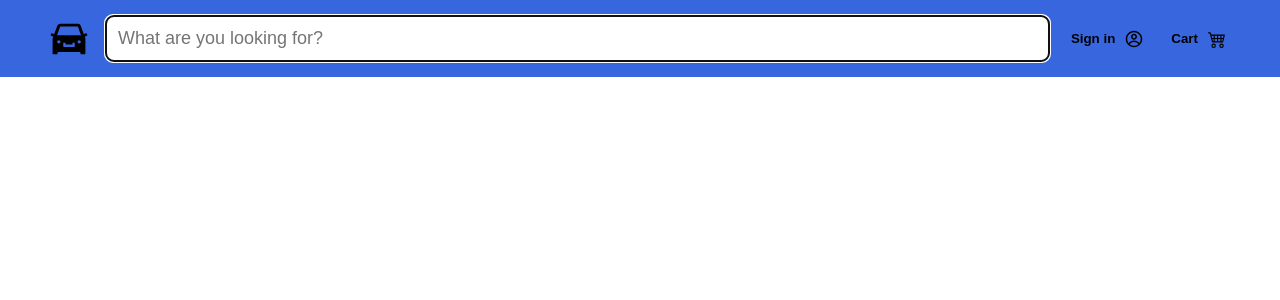
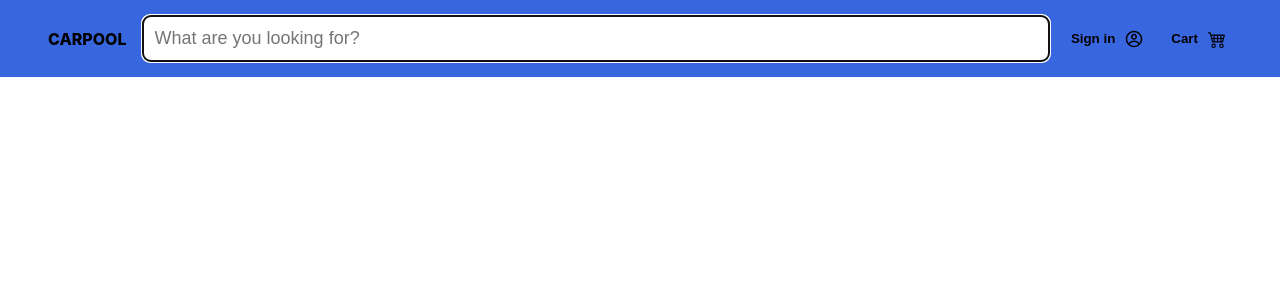
Before and after one commit to HNOONa-0/Carpool, a React (Create React App) app: page / in a window 1280 px wide. Shown: the top 300 px of the page. Built offline with nearby package versions, Linux system fonts and the light colour scheme.

Commit message:
complete navbar, logo change

```diff
--- a/src/App.js
+++ b/src/App.js
@@ -12,10 +12,6 @@ function App() {
         isMod={isMod}
         setIsMod={setIsMod}
       />
-      {/* <SignIn
-        isMod={isMod}
-        setIsMod={setIsMod}
-      /> */}
       <LogModal
         isMod={isMod}
         setIsMod={setIsMod}
--- a/src/Header/Header.css
+++ b/src/Header/Header.css
@@ -38,7 +38,7 @@
   background-color: inherit;
   cursor: pointer;
   outline: none;
-  font-weight: 800;
+  font-weight: 600;
   transition: all 0.5s;
   display: flex;
   align-items: center;
@@ -48,3 +48,9 @@
   /* color:#595A5B; */
   color:#76B7F9;
 }
+.logo{
+  font-weight: 800;
+  background-color: transparent;
+  text-transform: uppercase;
+  cursor: pointer;
+}
--- a/src/Header/Header.js
+++ b/src/Header/Header.js
@@ -9,7 +9,8 @@ const Header=({isMod,setIsMod})=>{
     <header className='header1'>
       <div className='nav1'>
         <div>
-          <AiFillCar size="42px"/>
+          {/* <AiFillCar size="42px"/> */}
+          <h2 className="logo">carpool</h2>
         </div>
         <div className='searchdiv1'>
           <input
--- a/src/LogModal/Signin/Signin.js
+++ b/src/LogModal/Signin/Signin.js
@@ -1,4 +1,3 @@
-import { Modal } from '@mui/material';
 import React, { useState } from 'react';
 import LabelInput from '../../LabelInput/LabelInput';
 const SignIn=({isOn,setIsOn})=>{
--- a/src/LogModal/Signup/Signup.js
+++ b/src/LogModal/Signup/Signup.js
@@ -1,4 +1,3 @@
-import { Modal } from '@mui/material';
 import React, { useState } from 'react';
 import LabelInput from '../../LabelInput/LabelInput';
 
@@ -19,6 +18,10 @@ const Signup=({isOn,setIsOn} )=>{
                 <LabelInput
                     inputType={"text"}
                     labelText={"Name"}
+                />
+                <LabelInput
+                    inputType={"date"}
+                    labelText={"Birth date"}
                 />
                 <LabelInput
                     inputType={"text"}
```
Also changed, not shown: src/Pages/Cart.js (added, +10 -0 lines), src/Pages/Home.js (added, +9 -0 lines), 1 other file (tests, documents, lock files or other folders).
